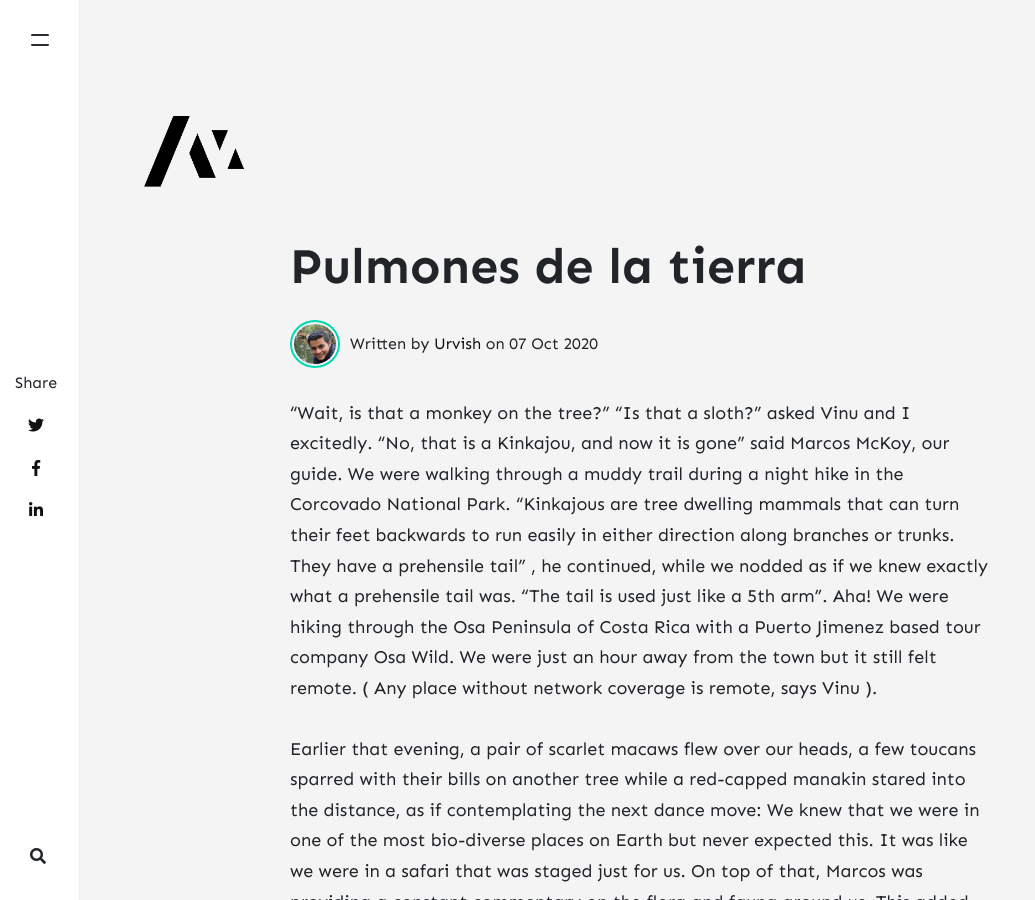
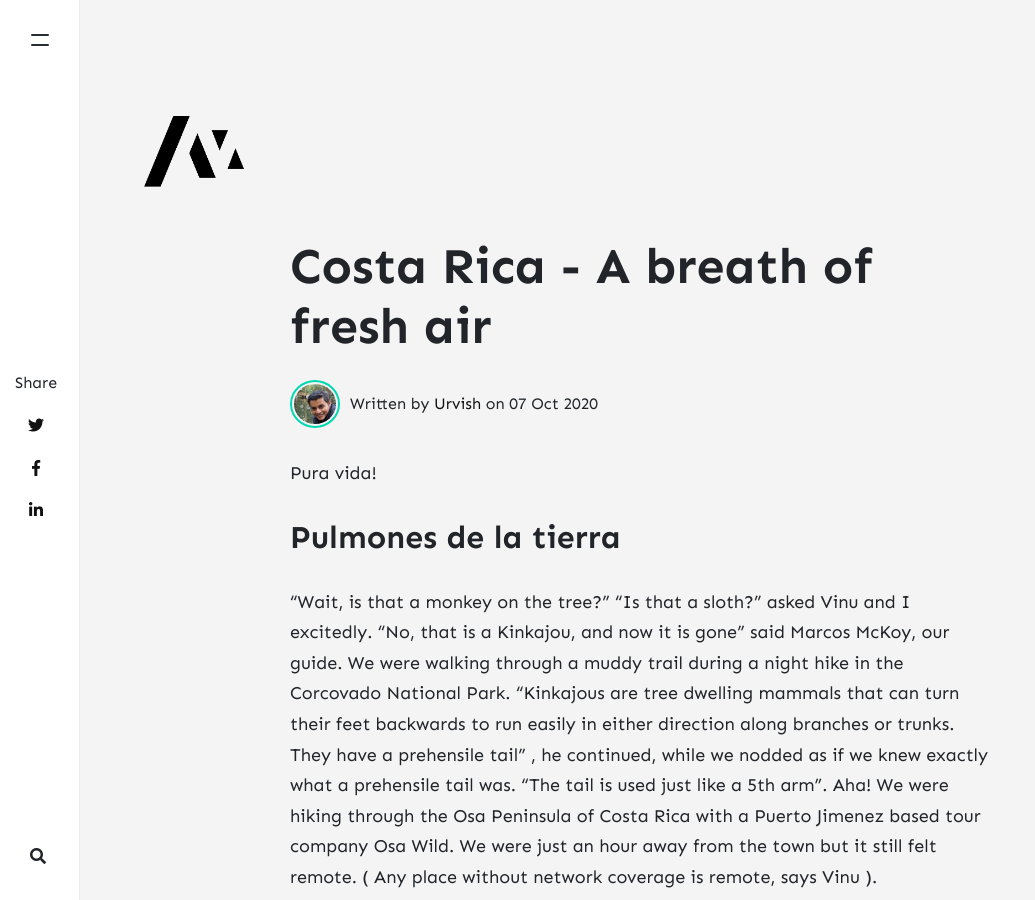
Before and after one commit to ourmusings/blog.io, a Jekyll site: the page built from _posts/2020-10-07-Costarica.md, in a window 1280 px wide and 900 px high. Shown: the whole window, without its empty margins (0-1035 px from the left). Built offline with Jekyll 4.4.1, drawn with Linux system fonts in a browser that asks for light colours; nearby versions of some CDN libraries; comment, search, counter and statistics services are not loaded.

Commit message:
Update 2020-10-07-Costarica.md

```diff
--- a/_posts/2020-10-07-Costarica.md
+++ b/_posts/2020-10-07-Costarica.md
@@ -1,11 +1,16 @@
 ---
 layout: post
-title:  "Pulmones de la tierra"
+title:  "Costa Rica - A breath of fresh air"
 author: Urvish
 categories: [ Travel ]
 tags: [ CostaRica ]
 image:
 ---
+
+Pura vida!
+
+## Pulmones de la tierra
+
 “Wait, is that a monkey on the tree?” “Is that a sloth?” asked Vinu and I excitedly. “No, that is a Kinkajou, and now it is gone” said Marcos McKoy, our guide. We were walking through a muddy trail during a night hike in the Corcovado National Park.  “Kinkajous are tree dwelling mammals that can turn their feet backwards to run easily in either direction along branches or trunks. They have a prehensile tail” , he continued, while we nodded as if we knew exactly what a prehensile tail was. “The tail is used just like a 5th arm”. Aha! We were hiking through the Osa Peninsula of Costa Rica with a Puerto Jimenez based tour company Osa Wild. We were just an hour away from the town but it still felt remote. ( Any place without network coverage is remote, says Vinu ).
 
 
```
